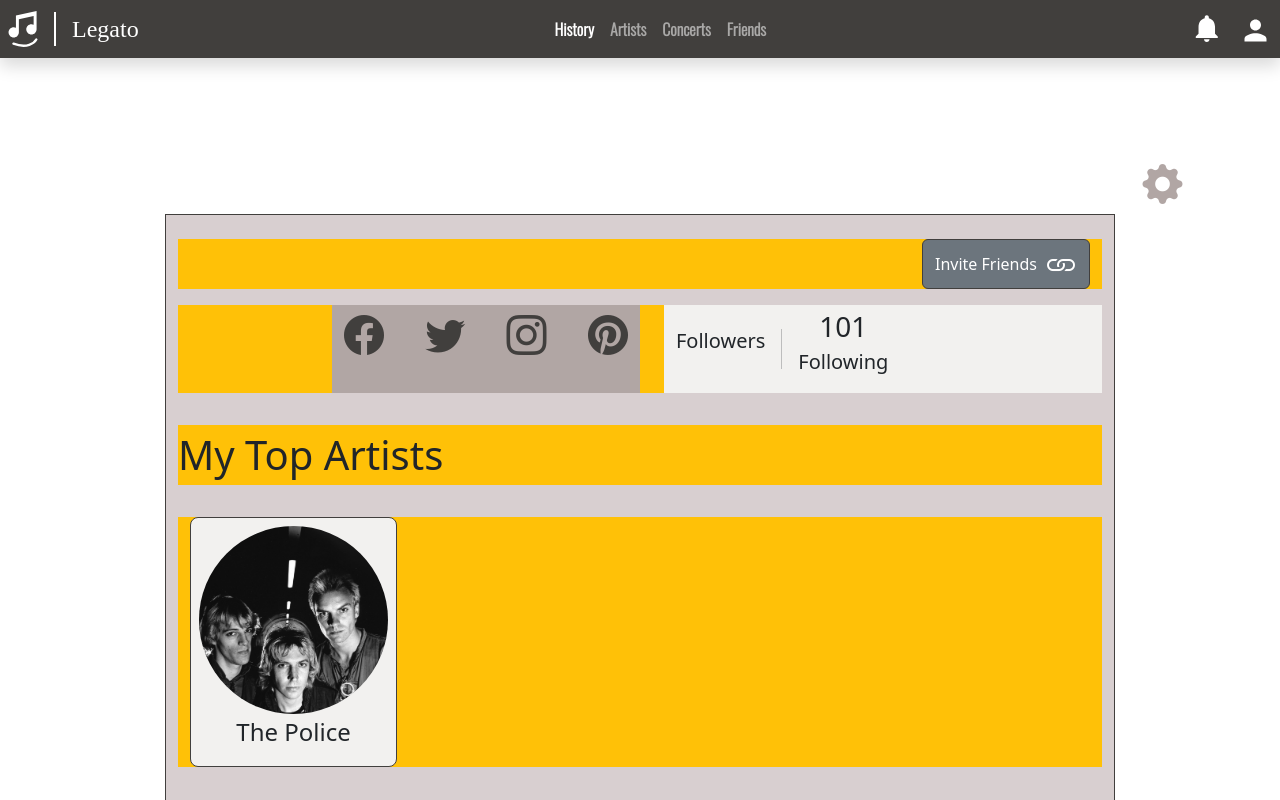
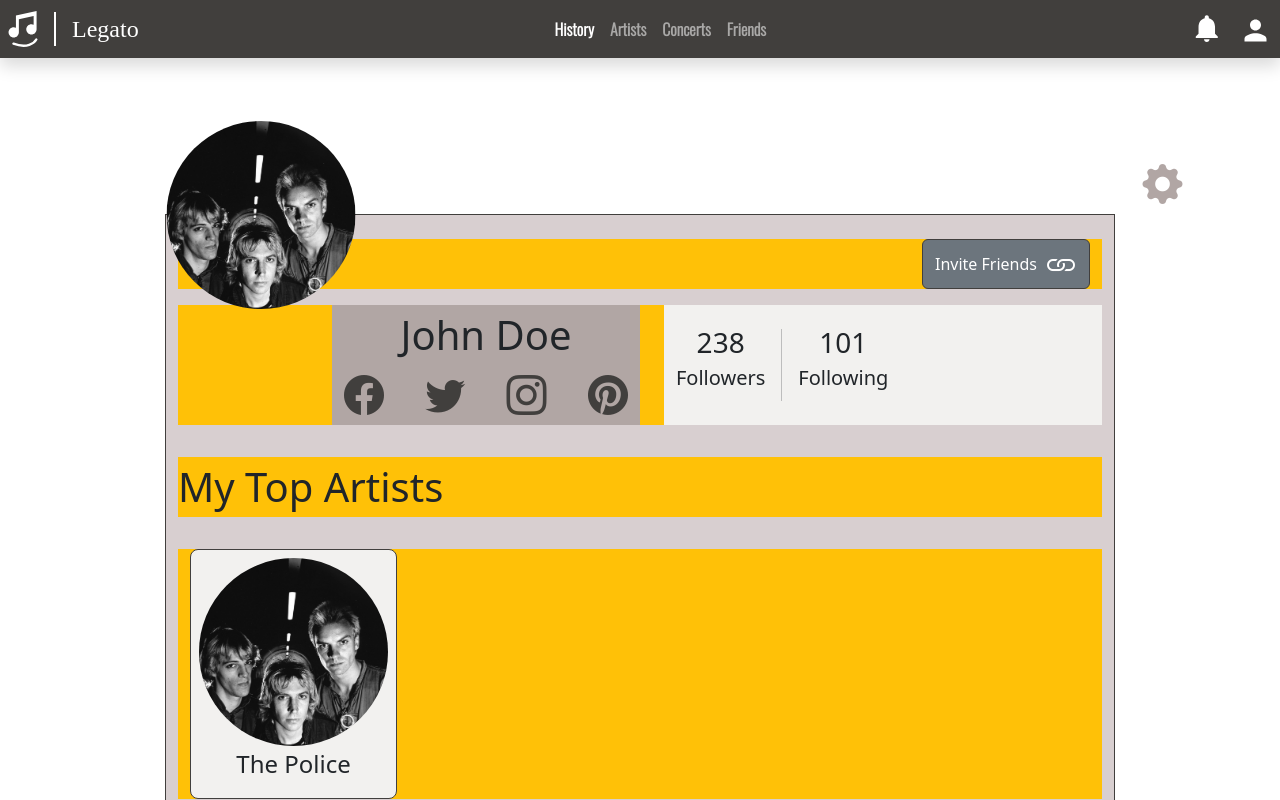
Before and after one commit to SDSC-Cali-Coders/Legato, a React (Create React App) app in the folder frontend/: page / in a window 1280 px wide. Shown: the top 800 px of the page. Built offline with nearby package versions, Linux system fonts and the light colour scheme; a web font is replaced by a local one.

Commit message:
typos + making users pfp visible again

```diff
--- a/frontend/src/components/settings/UserProfile.jsx
+++ b/frontend/src/components/settings/UserProfile.jsx
@@ -26,7 +26,7 @@ const UserProfile = (props) => {
             <div className="row bg-warning">
                 <div className="col-4 bg-primary offset-2">
                     <div className="vstack">
-                        {props.username}
+                        {props.userName}
                         <div className="hstack justify-content-between">
                             <a className='text-dark' href={props.socialLinks.facebook}>
                             <i className="bi bi-facebook"/>
--- a/frontend/src/pages/Settings.jsx
+++ b/frontend/src/pages/Settings.jsx
@@ -10,7 +10,7 @@ const ProfilePic = (props) => {
     }
 
     return (
-        <div className={`badge invisible position-absolute top-0 start-10 translate-middle rounded-circle ${extraClassNames}`}>
+        <div className={`badge position-absolute top-0 start-10 translate-middle rounded-circle ${extraClassNames}`}>
             <span>
                 {placeHolder}
             </span>
@@ -36,7 +36,7 @@ const Settings = (props) => {
                     <ProfilePic img={props.img}/>
                     <UserProfile
                         userName= 'John Doe'
-                        followerCount={238}
+                        followersCount={238}
                         followingCount={101}
                         socialLinks={
                             {facebook:  'https://facebook.com/JohnDoe',
```
